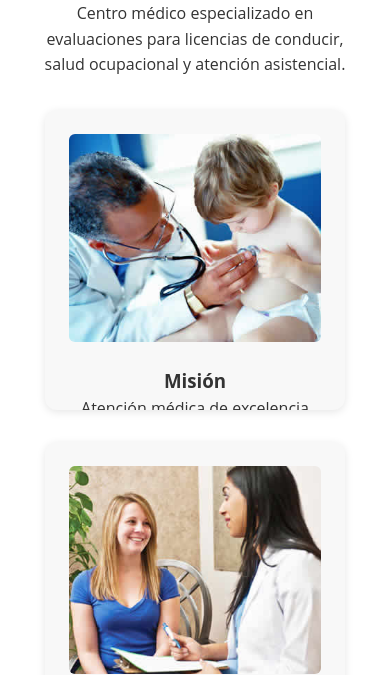
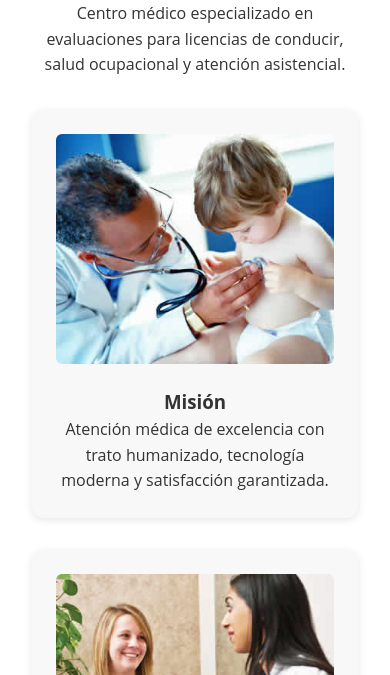
Before and after one commit to NilverTI/CICSA, a plain HTML site: page index.html in a window 390 px wide. Shown: the part 425-1100 px from the top of the page. Drawn offline with Linux system fonts and the light colour scheme.

Commit message:
Version3.5

```diff
--- a/css/style.css
+++ b/css/style.css
@@ -291,25 +291,20 @@ nav ul li a:hover {
   justify-content: center;
   gap: 2rem;
   margin-top: 2rem;
-  max-width: 1000px;
-  margin-left: auto;
-  margin-right: auto;
 }
 
 .card {
   background: #f8f8f8;
   border-radius: 12px;
   padding: 1.5rem;
-  max-width: 300px;
+  max-width: 1024px;
   position: relative;
   box-shadow: 0 2px 8px rgba(0, 0, 0, 0.1);
-  transition:
-    transform 0.3s ease,
-    box-shadow 0.4s ease;
+  transition: transform 0.3s ease, box-shadow 0.4s ease;
   text-align: center;
   cursor: pointer;
   overflow: hidden;
-  flex: 1 1 300px;
+  box-sizing: border-box;
 }
 
 .card:hover {
@@ -729,6 +724,18 @@ nav ul li a:hover {
   margin-top: 5px;
 }
 
+@media (max-width: 900px) {
+  .card {
+    flex: 1 1 calc(50% - 2rem);
+  }
+}
+
+@media (max-width: 600px) {
+  .card {
+    flex: 1 1 100%;
+  }
+}
+
 @media (min-width: 769px) {
   .hero-slide {
     background-size: cover;
```
